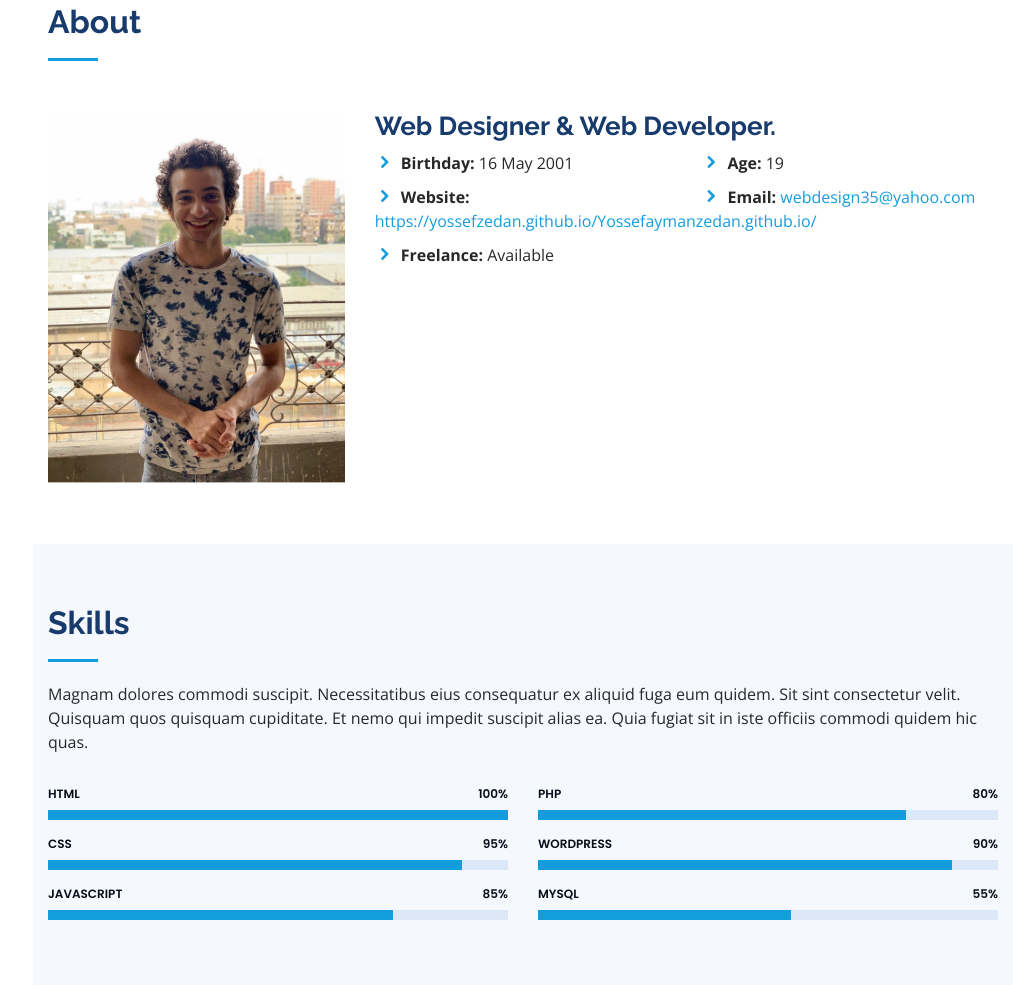
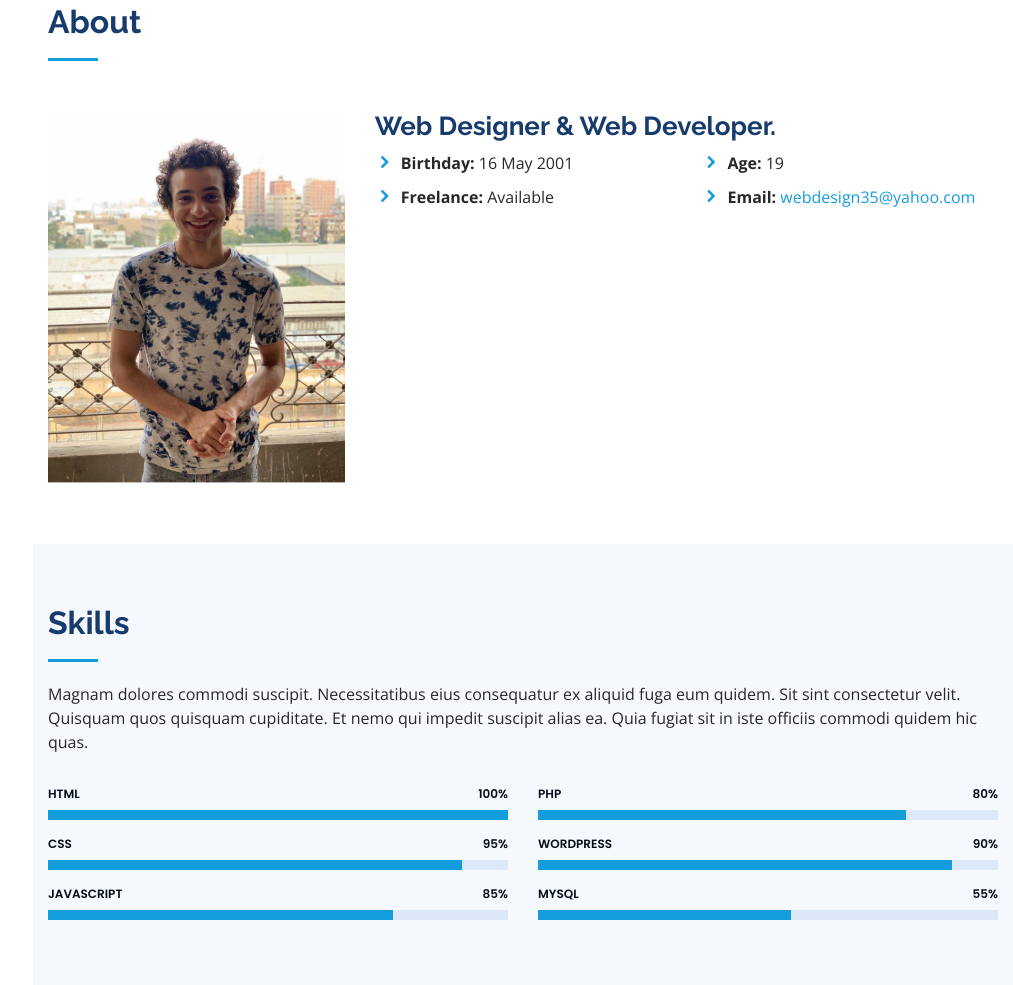
Before and after one commit to yossefaymanzedan/Yossefaymanzedan.github.io, a plain HTML site: page index.html in a window 1280 px wide. Shown: the part 857-1842 px from the top of the page, without its empty margins (267-1280 px from the left). Drawn offline with nearby package versions, Linux system fonts and the light colour scheme.

Commit message:
Update index.html

```diff
--- a/index.html
+++ b/index.html
@@ -101,7 +101,7 @@
               <div class="col-lg-6">
                 <ul>
                   <li><i class="icofont-rounded-right"></i> <strong>Birthday:</strong> 16 May 2001</li>
-                  <li><i class="icofont-rounded-right"></i> <strong>Website:</strong> <a href="https://yossefzedan.github.io/Yossefaymanzedan.github.io/">https://yossefzedan.github.io/Yossefaymanzedan.github.io/</a></li>
+
                    <li><i class="icofont-rounded-right"></i> <strong>Freelance:</strong> Available</li>
                 </ul>
               </div>
```
